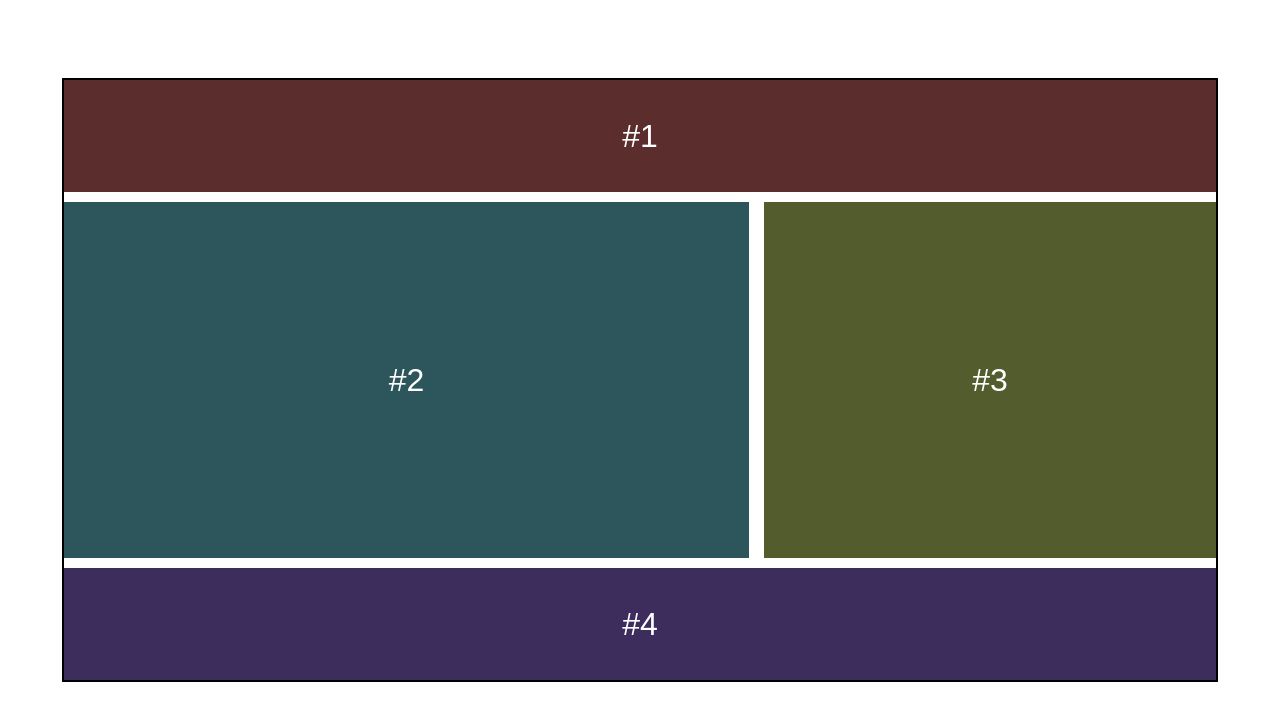
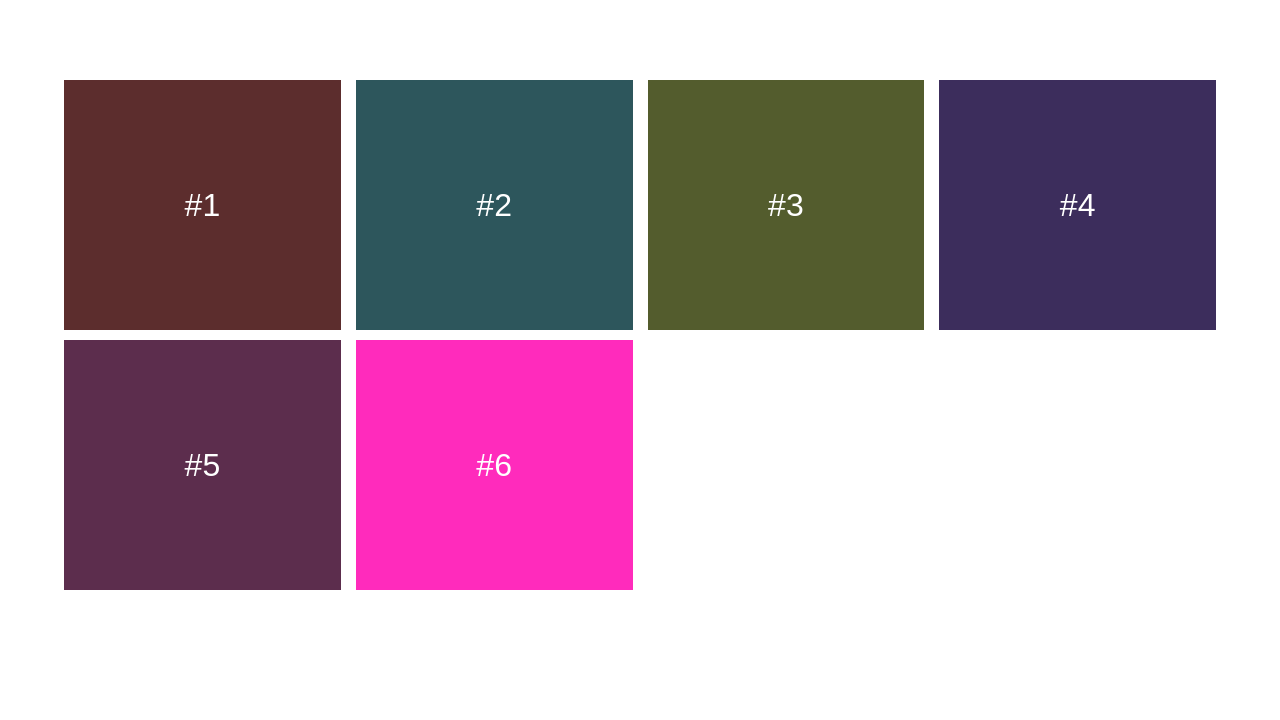
Before and after one commit to NachoBasilio/CodigoFacilito-Apuntes, a plain HTML site: page CSS/13-Grid/index.html in a window 1280 px wide. Drawn offline with Linux system fonts and the light colour scheme.

Commit message:
grid dinaminco sin mediaqueries

```diff
--- a/CSS/13-Grid/index.html
+++ b/CSS/13-Grid/index.html
@@ -12,12 +12,9 @@
         <div class="item item2">#2</div>
         <div class="item item3">#3</div>
         <div class="item item4">#4</div>
-        <!-- <div class="item item5">#5</div>
-        <div class="item item1">#1</div>
-        <div class="item item2">#2</div>
-        <div class="item item3">#3</div>
-        <div class="item item4">#4</div>
-        <div class="item item5">#5</div> -->
+        <div class="item item5">#5</div>
+        <div class="item item6">#6</div>
+
     </section>
 </body>
 </html>
--- a/CSS/13-Grid/style.css
+++ b/CSS/13-Grid/style.css
@@ -10,21 +10,21 @@ body{
 .container{
     width: 90%;
     height: 600px;
-    outline: 2px solid;
     margin: 80px auto;
     display: grid;
-    grid-template-columns: repeat(5, 1fr);
-    grid-template-rows: repeat(5, 1fr);
+    grid-template-columns: repeat(auto-fit, minmax(250px, 1fr));
+    grid-auto-rows: 250px;
+
     row-gap: 10px;
     column-gap: 15px;
 
-    grid-template-areas:
+    /* grid-template-areas:
     "nav nav nav nav nav"
     "main main main side side"
     "main main main side side"
     "main main main side side"
     "footer footer footer footer footer"
-    ;
+    ; */
 
 }
 
@@ -42,27 +42,32 @@ body{
     background-color: rgb(92, 45, 45);
     /* grid-column: 3;
     grid-row: 3; */
-    grid-area: nav;
+    /* grid-area: nav; */
 }
 
 .item2{
     background-color: rgb(45, 86, 92);
-    grid-area: main;
+    /* grid-area: main; */
 }
 
 .item3{
     background-color: rgb(83, 92, 45);
     /* grid-column: 4/6;
     grid-row: 4/2; */
-    grid-area: side;
+    /* grid-area: side; */
 }
 
 
 .item4{
     background-color: rgb(60, 45, 92);
-    grid-area: footer;
+    /* grid-area: footer; */
 }
 
 .item5{
     background-color: rgb(92, 45, 77);
 }
+
+
+.item6{
+    background-color: rgb(255, 43, 188);
+}
```
